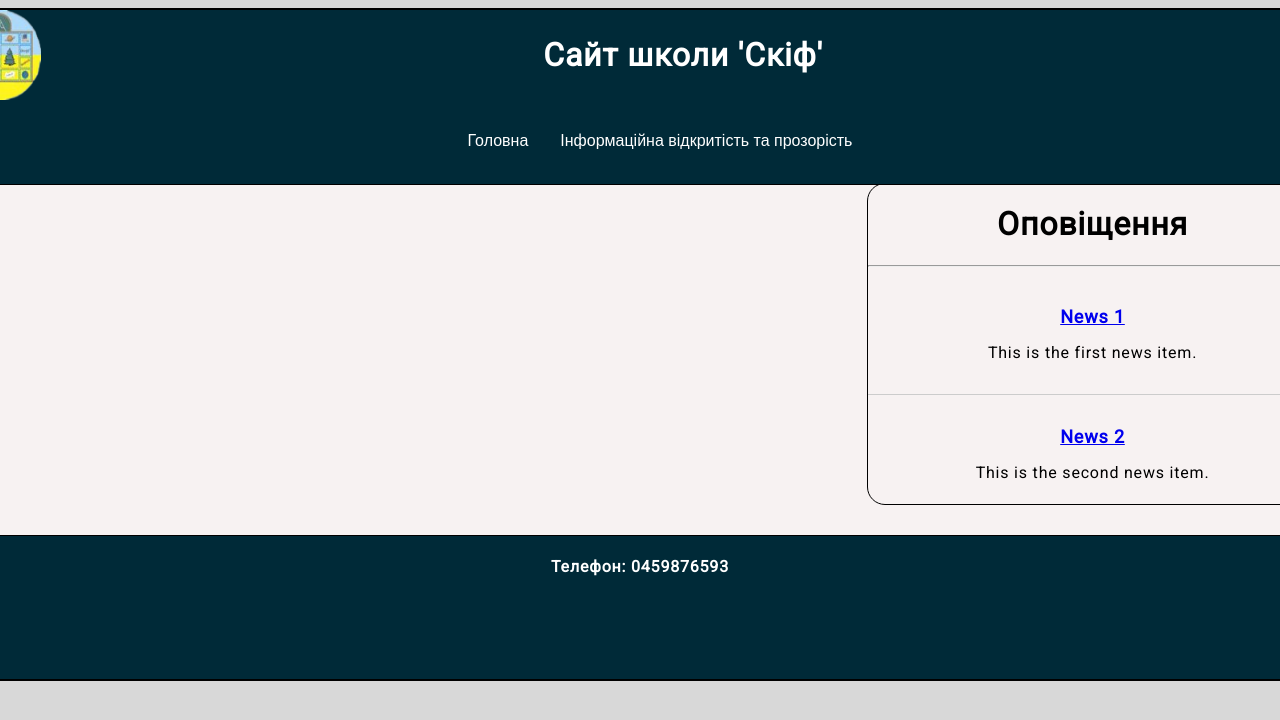
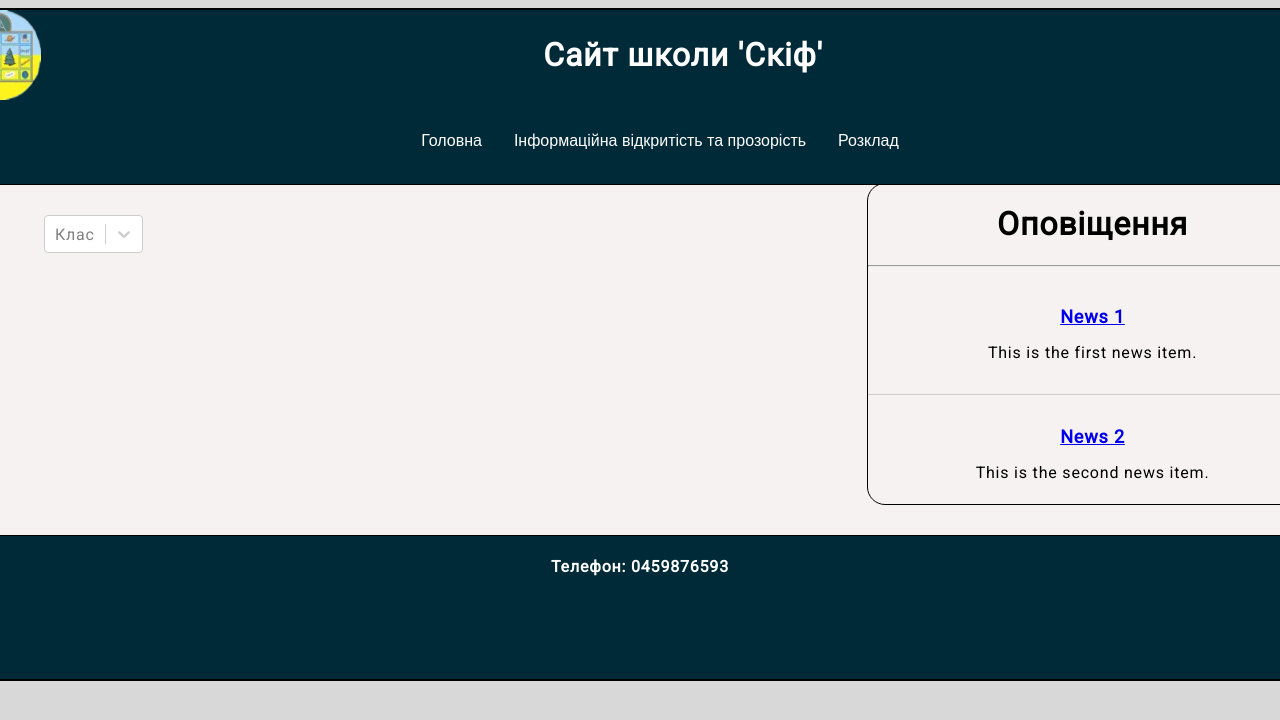
Before and after one commit to BLueSab3R/SchoolWebsite, a React (Create React App) app: page /schedule in a window 1280 px wide. Shown: the top 720 px of the page. Built offline with nearby package versions, Linux system fonts and the light colour scheme.

Commit message:
schedule

```diff
--- a/package.json
+++ b/package.json
@@ -12,7 +12,7 @@
     "react-dom": "^18.2.0",
     "react-router-dom": "^6.8.2",
     "react-scripts": "^5.0.1",
-    "react-select": "^5.7.0",
+    "react-select": "^5.7.2",
     "web-vitals": "^2.1.4"
   },
   "scripts": {
--- a/src/App.js
+++ b/src/App.js
@@ -13,6 +13,7 @@ import RulesFordAmission from './pages/RulesFordAmission';
 import { newsList } from './notifications/NotificationData';
 import Notifications from './notifications/Notifications';
 import NotificationsElem from './notifications/NotificationsElem';
+import Schedule from './schedule/Schedule';
 function App() {
   return (
     <div className='wrapper clear'>
@@ -29,6 +30,7 @@ function App() {
           <Route path='assessmentOfStudents' element={<AssessmentOfStudents />} />
           <Route path='rulesFordAmission' element={<RulesFordAmission />} />
           <Route path = 'notification/:id' element = {<NotificationsElem />}/>
+          <Route path = 'schedule' element = {<Schedule />}/>
         </Routes>
       </div>
       <div className="NotificationData">
--- a/src/header/Header.jsx
+++ b/src/header/Header.jsx
@@ -33,7 +33,9 @@ function Header() {
                             <Link to=''>Гуртки та секції</Link>
                         </div>
                     </div>
-
+                    <div className='schedule'>
+                        <Link to='schedule'> <button className="dropbtn">Розклад</button> </Link>
+                    </div>
                 </li>
             </ul>
         </div >
--- a/src/index.scss
+++ b/src/index.scss
@@ -57,7 +57,10 @@ body {
   position: relative;
   display: inline-block;
 }
-
+.schedule{
+  position: relative;
+  display: inline-block;
+}
 /* Dropdown Content (Hidden by Default) */
 .dropdown-content {
   left: 50%;
--- /dev/null
+++ b/src/schedule/Schedule.js
@@ -0,0 +1,39 @@
+import React, { useState } from 'react';
+import { ScheduleData } from './ScheduleData';
+import Select from 'react-select';
+import style from './Schedule.module.scss'
+function Schedule() {
+  const [selectedClass, setSelectedClass] = useState(null);
+  const handleChange = (selectedOption) => {
+    setSelectedClass(selectedOption);
+  };
+  return (
+    <div>
+      <div className={style.container}>
+        <Select
+          value={selectedClass}
+          onChange={handleChange}
+          options={ScheduleData}
+          placeholder="Клас"
+          className="dropdown"
+          classNamePrefix="dropdown"
+          isClearable={true}
+          isSearchable={true}
+        />
+      </div>
+      <div className='p-40'>
+        {selectedClass && selectedClass.data.map(item => (
+          <div className={style.wrapper} >
+            <div className={style.time}>{item.time}</div>
+            <div  className={style.subject}>{item.subject}</div>
+          </div>
+        ))}
+      </div>
+
+
+
+    </div>
+  );
+}
+
+export default Schedule;
--- /dev/null
+++ b/src/schedule/Schedule.module.scss
@@ -0,0 +1,20 @@
+.time {
+    margin-left: 15rem;
+}
+
+.subject {
+    margin-right: 15rem;
+
+}
+
+.wrapper {
+    display: flex;
+    justify-content: space-between;
+    border-bottom: 0.01rem solid black;
+    padding: 10px 0;
+}
+
+.container{
+    margin-top: 2rem;
+    margin-right: 40rem;
+}
--- /dev/null
+++ b/src/schedule/ScheduleData.js
@@ -0,0 +1,28 @@
+export const ScheduleData = [
+    {
+      label: 'Class 1',
+      value: 'class1',
+      data: [
+        { id: 1, time: '08:00 - 09:00', subject: 'Mathematics' },
+        { id: 2, time: '09:00 - 10:00', subject: 'English' },
+        { id: 3, time: '10:00 - 11:00', subject: 'Science' },
+        { id: 4, time: '11:00 - 12:00', subject: 'History' },
+        { id: 5, time: '12:00 - 01:00', subject: 'Lunch' },
+        { id: 6, time: '01:00 - 02:00', subject: 'Art' },
+        { id: 7, time: '02:00 - 03:00', subject: 'Physical Education' },
+      ],
+    },
+    {
+      label: 'Class 2',
+      value: 'class2',
+      data: [
+        { id: 1, time: '08:00 - 09:00', subject: 'History' },
+        { id: 2, time: '09:00 - 10:00', subject: 'Science' },
+        { id: 3, time: '10:00 - 11:00', subject: 'Mathematics' },
+        { id: 4, time: '11:00 - 12:00', subject: 'English' },
+        { id: 5, time: '12:00 - 01:00', subject: 'Lunch' },
+        { id: 6, time: '01:00 - 02:00', subject: 'Physical Education' },
+        { id: 7, time: '02:00 - 03:00', subject: 'Art' },
+      ],
+    },
+  ];
```
Also changed, not shown: 1 other file (tests, documents, lock files or other folders).
